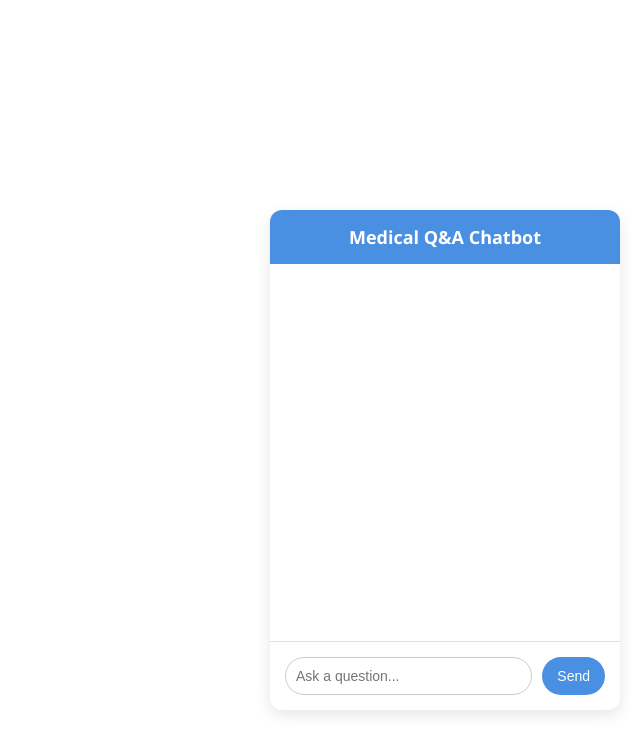
After one commit to Quantsanskar/SIH---2024, a Django app: template project/templates/chatbot.html in a window 1280 px wide. The commit adds this page. Shown: the top 754 px of the page, without its empty margins (640-1280 px from the left). Run offline with Django 5.2, Linux system fonts and the light colour scheme; the template is opened without the code that fills it, so the values that code supplies are empty.

Commit message:
added chatbot

```diff
--- /dev/null
+++ b/project/static/chatbot.css
@@ -0,0 +1,173 @@
+body {
+    font-family: 'Segoe UI', Tahoma, Geneva, Verdana, sans-serif;
+    margin: 0;
+    padding: 0;
+}
+
+.chatbot-toggle {
+    position: fixed;
+    bottom: 20px;
+    right: 20px;
+    width: 60px;
+    height: 60px;
+    background-color: #4a90e2;
+    border-radius: 50%;
+    display: flex;
+    justify-content: center;
+    align-items: center;
+    cursor: pointer;
+    box-shadow: 0 2px 10px rgba(0, 0, 0, 0.2);
+    transition: all 0.3s ease;
+}
+
+.chatbot-toggle:hover {
+    transform: scale(1.1);
+}
+
+.chatbot-toggle svg {
+    width: 30px;
+    height: 30px;
+    fill: white;
+}
+
+.chatbot-container {
+    position: fixed;
+    bottom: 90px;
+    right: 20px;
+    width: 350px;
+    height: 500px;
+    background-color: white;
+    border-radius: 12px;
+    box-shadow: 0 5px 15px rgba(0, 0, 0, 0.1);
+    display: flex;
+    flex-direction: column;
+    overflow: hidden;
+    transition: all 0.3s ease;
+}
+
+.chatbot-header {
+    background-color: #4a90e2;
+    color: white;
+    padding: 15px;
+    text-align: center;
+    font-weight: bold;
+    font-size: 18px;
+}
+
+.chatbot-messages {
+    flex: 1;
+    padding: 15px;
+    overflow-y: auto;
+}
+
+.message {
+    margin-bottom: 15px;
+    max-width: 80%;
+    word-wrap: break-word;
+    padding: 10px;
+    border-radius: 18px;
+    box-shadow: 0 1px 3px rgba(0, 0, 0, 0.1);
+    animation: fadeIn 0.3s ease;
+    line-height: 1.4;
+}
+
+@keyframes fadeIn {
+    from {
+        opacity: 0;
+        transform: translateY(10px);
+    }
+
+    to {
+        opacity: 1;
+        transform: translateY(0);
+    }
+}
+
+.user-message {
+    background-color: #e6f2ff;
+    align-self: flex-end;
+    margin-left: auto;
+}
+
+.bot-message {
+    background-color: #f5f5f5;
+}
+
+.chatbot-input-container {
+    display: flex;
+    padding: 15px;
+    border-top: 1px solid #e0e0e0;
+}
+
+.chatbot-input-container input {
+    flex: 1;
+    padding: 10px;
+    border-radius: 20px;
+    border: 1px solid #ccc;
+    font-size: 14px;
+}
+
+.chatbot-input-container button {
+    margin-left: 10px;
+    padding: 10px 15px;
+    background-color: #4a90e2;
+    color: white;
+    border: none;
+    border-radius: 20px;
+    cursor: pointer;
+    transition: background-color 0.3s ease;
+    font-size: 14px;
+}
+
+.chatbot-input-container button:hover {
+    background-color: #3a7bc8;
+}
+
+.chatbot-input-container button:disabled {
+    background-color: #cccccc;
+    cursor: not-allowed;
+}
+
+.thinking {
+    display: flex;
+    align-items: center;
+    margin-bottom: 15px;
+}
+
+.dot {
+    width: 6px;
+    height: 6px;
+    background-color: #4a90e2;
+    border-radius: 50%;
+    margin: 0 2px;
+    opacity: 0;
+    animation: thinking 1.4s infinite;
+}
+
+.dot:nth-child(2) {
+    animation-delay: 0.2s;
+}
+
+.dot:nth-child(3) {
+    animation-delay: 0.4s;
+}
+
+@keyframes thinking {
+
+    0%,
+    100% {
+        opacity: 0;
+    }
+
+    50% {
+        opacity: 1;
+    }
+}
+
+#stop-btn {
+    background-color: #ff4d4d;
+}
+
+#stop-btn:hover {
+    background-color: #ff3333;
+}
--- /dev/null
+++ b/project/static/chatbot.js
@@ -0,0 +1,119 @@
+import { GoogleGenerativeAI } from "https://esm.run/@google/generative-ai";
+
+const API_KEY = "AIzaSyDnzM3GQINumQkNK1q2Azv3LAVo-YWX76w";
+const genAI = new GoogleGenerativeAI(API_KEY);
+const model = genAI.getGenerativeModel({ model: "gemini-pro" });
+
+const chatbotToggle = document.getElementById('chatbot-toggle');
+const chatbotContainer = document.getElementById('chatbot-container');
+const chatbotMessages = document.getElementById('chatbot-messages');
+const chatbotInput = document.getElementById('chatbot-input');
+const chatbotSendBtn = document.getElementById('chatbot-send-btn');
+const stopBtn = document.getElementById('stop-btn');
+
+let isResponding = false;
+let shouldStop = false;
+
+chatbotToggle.addEventListener('click', toggleChatbot);
+chatbotSendBtn.addEventListener('click', sendMessage);
+chatbotInput.addEventListener('keypress', (e) => {
+    if (e.key === 'Enter') sendMessage();
+});
+stopBtn.addEventListener('click', stopResponse);
+
+function toggleChatbot() {
+    if (chatbotContainer.style.display === 'none') {
+        chatbotContainer.style.display = 'flex';
+    } else {
+        chatbotContainer.style.display = 'none';
+    }
+}
+
+async function sendMessage() {
+    if (isResponding) return;
+
+    const userMessage = chatbotInput.value.trim();
+    if (userMessage === '') return;
+
+    appendMessage('user', userMessage);
+    chatbotInput.value = '';
+    isResponding = true;
+    shouldStop = false;
+    updateUIState();
+
+    showThinking();
+
+    try {
+        const result = await model.generateContent(userMessage);
+        removeThinking();
+        const botMessage = result.response.text();
+        await typeMessageWithPauses(botMessage);
+    } catch (error) {
+        console.error('Error:', error);
+        removeThinking();
+        appendMessage('bot', 'Sorry, something went wrong.');
+    } finally {
+        isResponding = false;
+        updateUIState();
+    }
+}
+
+function appendMessage(sender, message) {
+    const messageElement = document.createElement('div');
+    messageElement.classList.add('message', sender === 'user' ? 'user-message' : 'bot-message');
+
+    const contentElement = document.createElement('p');
+    contentElement.style.margin = '0';
+    contentElement.textContent = message;
+    messageElement.appendChild(contentElement);
+
+    chatbotMessages.appendChild(messageElement);
+    chatbotMessages.scrollTop = chatbotMessages.scrollHeight;
+}
+
+async function typeMessageWithPauses(message) {
+    const botMessageElement = document.createElement('div');
+    botMessageElement.classList.add('message', 'bot-message');
+    chatbotMessages.appendChild(botMessageElement);
+
+    const contentElement = document.createElement('p');
+    contentElement.style.margin = '0';
+    botMessageElement.appendChild(contentElement);
+
+    const words = message.split(' ');
+    for (let i = 0; i < words.length; i++) {
+        if (shouldStop) break;
+        contentElement.textContent += words[i] + ' ';
+        chatbotMessages.scrollTop = chatbotMessages.scrollHeight;
+        await new Promise(resolve => setTimeout(resolve, 50)); // Adjust typing speed here
+    }
+}
+
+function showThinking() {
+    const thinkingElement = document.createElement('div');
+    thinkingElement.classList.add('thinking');
+    thinkingElement.innerHTML = '<div class="dot"></div><div class="dot"></div><div class="dot"></div>';
+    chatbotMessages.appendChild(thinkingElement);
+    chatbotMessages.scrollTop = chatbotMessages.scrollHeight;
+}
+
+function removeThinking() {
+    const thinkingElement = chatbotMessages.querySelector('.thinking');
+    if (thinkingElement) {
+        chatbotMessages.removeChild(thinkingElement);
+    }
+}
+
+function stopResponse() {
+    shouldStop = true;
+}
+
+function updateUIState() {
+    chatbotSendBtn.disabled = isResponding;
+    chatbotInput.disabled = isResponding;
+    stopBtn.style.display = isResponding ? 'inline-block' : 'none';
+    chatbotSendBtn.style.display = isResponding ? 'none' : 'inline-block';
+}
+
+// Initial greeting message
+appendMessage('bot', 'Hello! I\'m a Medical Q&A Chatbot. How can I assist you today?');
--- /dev/null
+++ b/project/templates/chatbot.html
@@ -0,0 +1,31 @@
+{% load static %}
+<!DOCTYPE html>
+<html lang="en">
+
+<head>
+    <meta charset="UTF-8">
+    <meta name="viewport" content="width=device-width, initial-scale=1.0">
+    <title>Medical Q&A Chatbot</title>
+    <link rel="stylesheet" href="static/chatbot.css">
+</head>
+
+<body>
+
+    <div class="chatbot-container" id="chatbot-container">
+        <div class="chatbot-header">
+            Medical Q&A Chatbot
+        </div>
+        <div class="chatbot-messages" id="chatbot-messages">
+            <!-- Messages will appear here -->
+        </div>
+        <div class="chatbot-input-container">
+            <input type="text" id="chatbot-input" placeholder="Ask a question...">
+            <button id="chatbot-send-btn">Send</button>
+            <button id="stop-btn" style="display: none;">Stop</button>
+        </div>
+    </div>
+    <script type="module" src="chatbot.js"></script>
+
+</body>
+
+</html>
```
Also changed, not shown: project/templates/index.html (+30 -3 lines).
